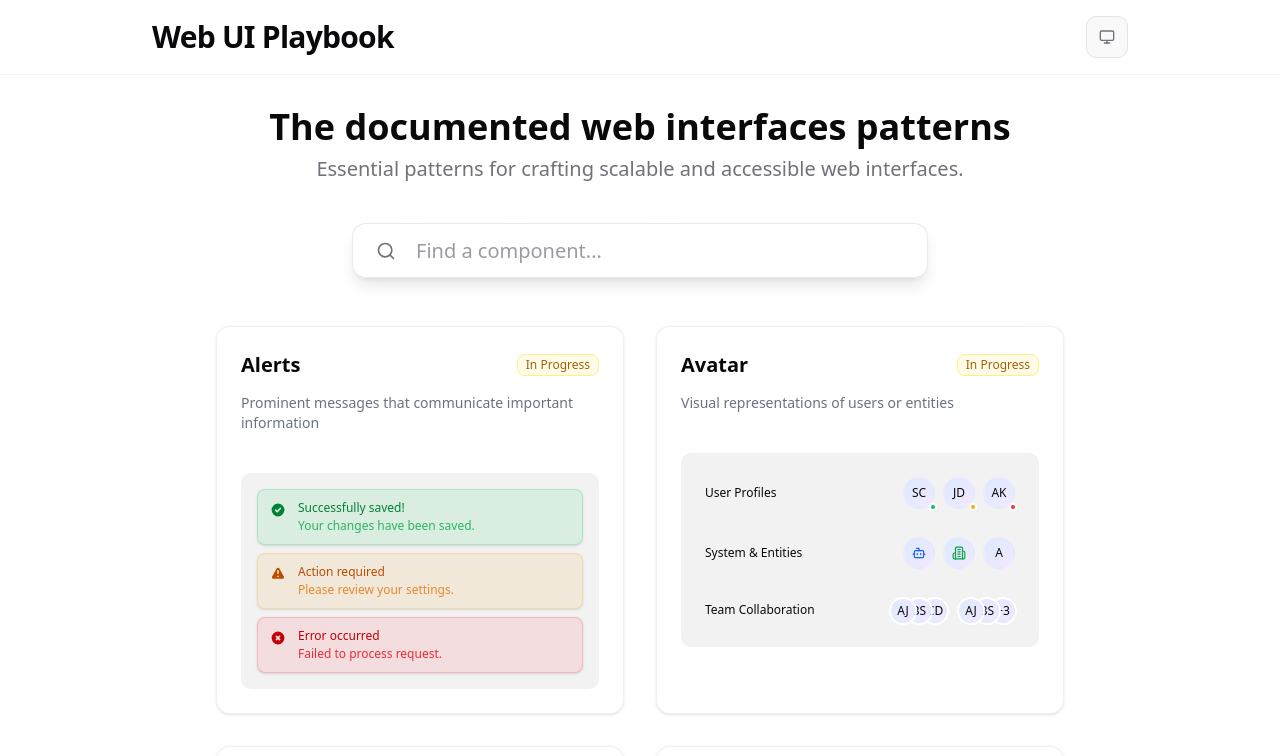
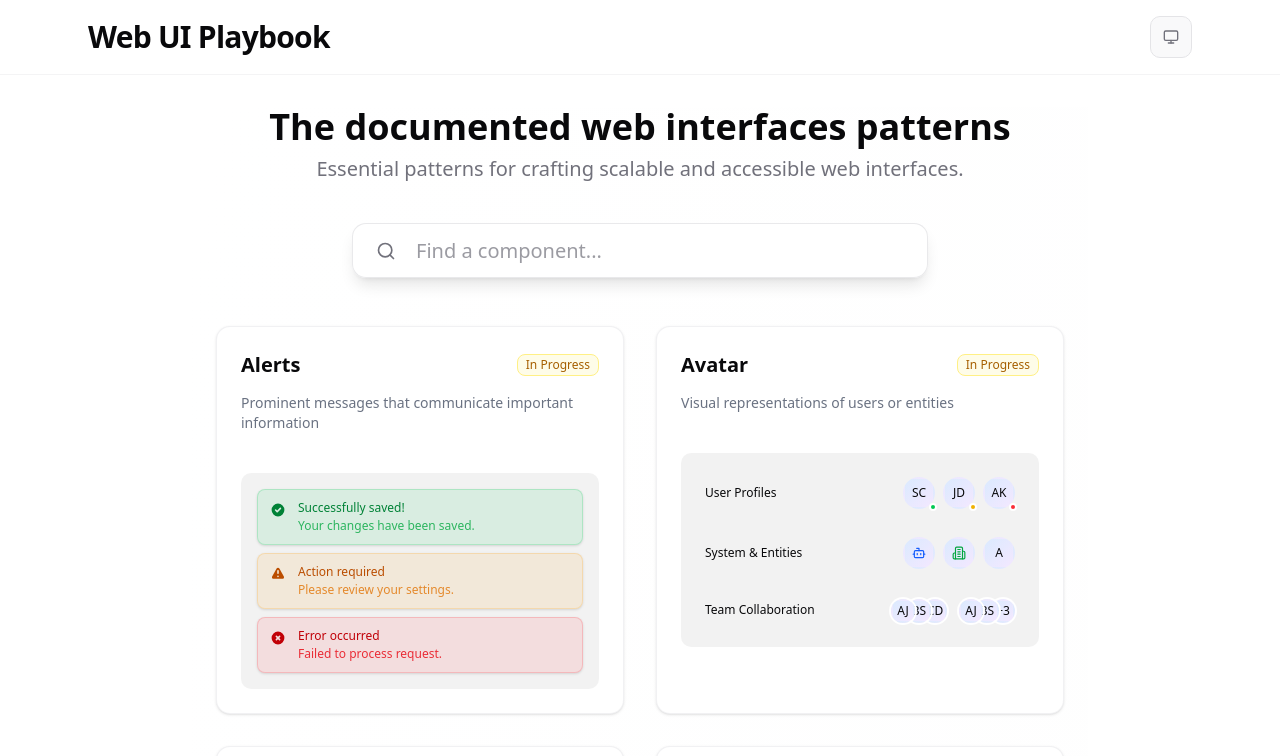
Before and after one commit to ahmadrafidev/web-ui-playbook, a Next.js app: page / in a window 1280 px wide. Shown: the top 756 px of the page. Built offline with nearby package versions, Linux system fonts and the light colour scheme.

Commit message:
change header max width

```diff
--- a/components/header.tsx
+++ b/components/header.tsx
@@ -4,7 +4,7 @@ import { ThemeToggle } from "@/components/theme-toggle"
 export function Header() {
   return (
     <header className="border-b border-border/40">
-      <div className="container max-w-5xl mx-auto px-6 py-4">
+      <div className="container max-w-6xl mx-auto px-6 py-4">
         <div className="flex items-center justify-between">
           <Link href="/" className="group">
             <h1 className="text-xl md:text-3xl font-semibold text-foreground tracking-tight hover:text-foreground/80 transition-colors">
```
